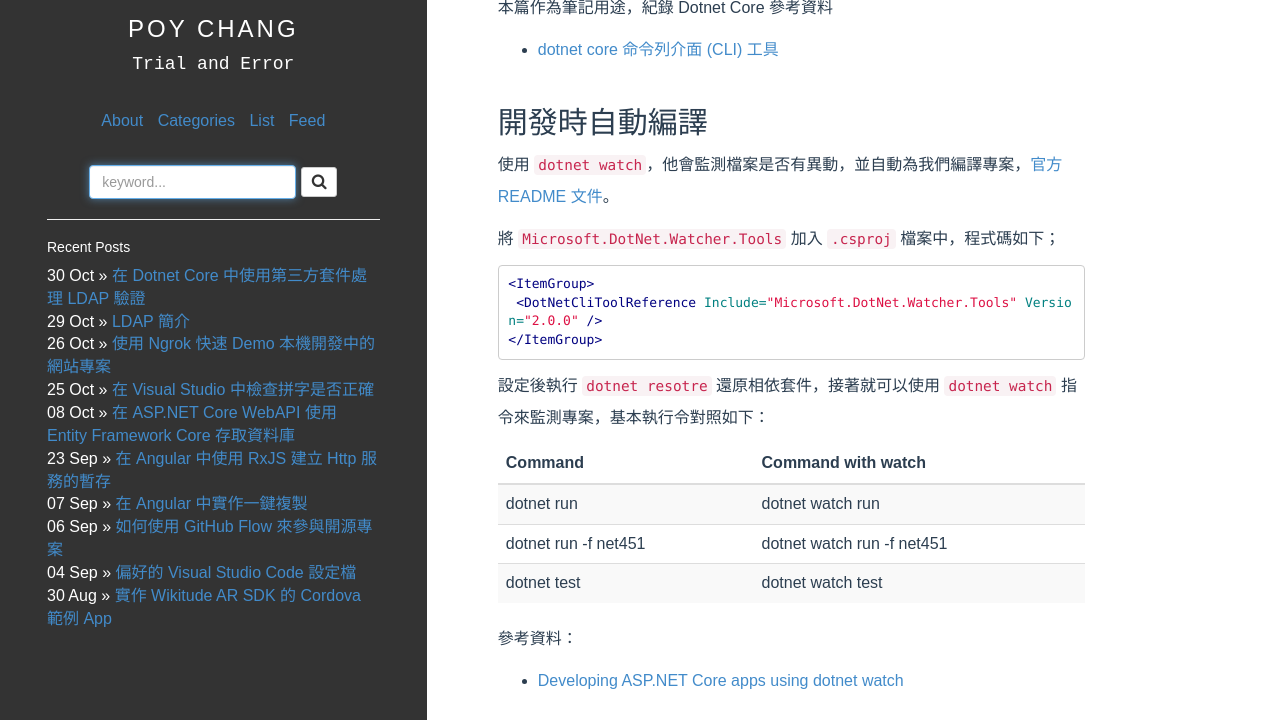
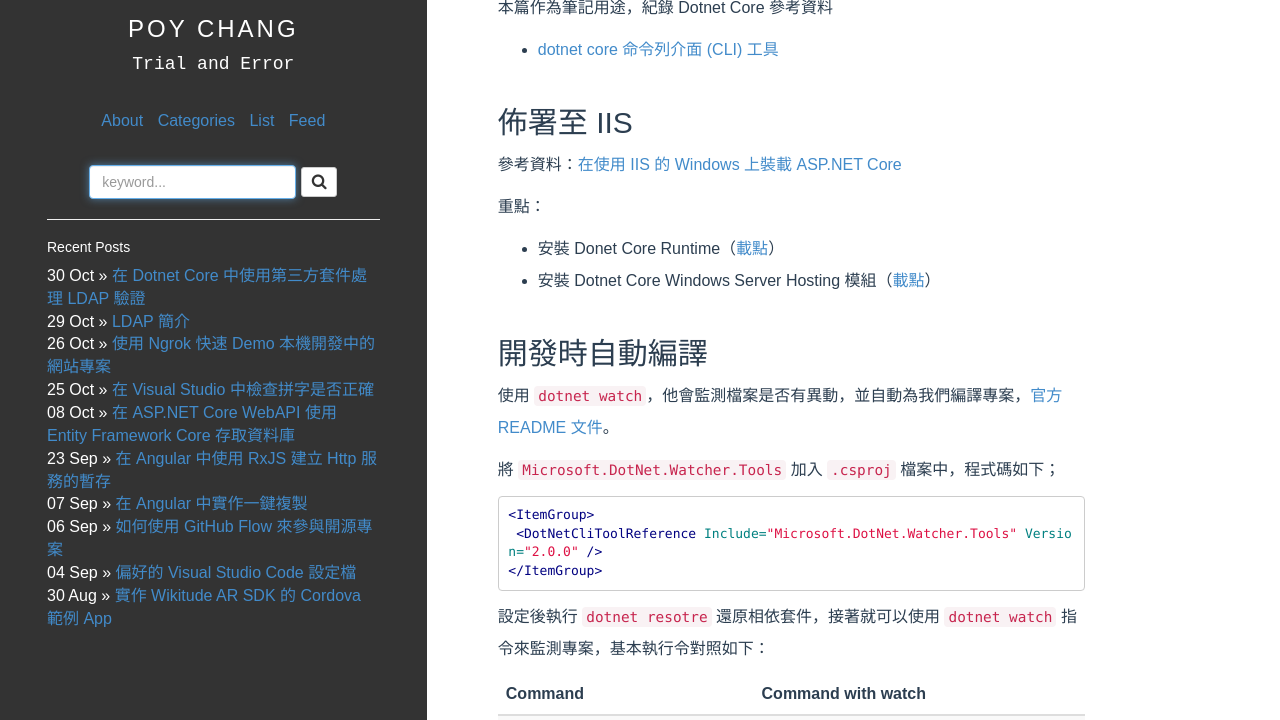
Before and after one commit to poychang/poychang.github.io, a Jekyll site: the page built from _posts/1970-01-01-note-dotnet-core.md, in a window 1280 px wide and 900 px high, cut to the strip 180-900 px from the top of the window. Built offline with Jekyll 4.4.1, drawn with Linux system fonts in a browser that asks for light colours; some web fonts are replaced; comment, search, counter and statistics services are not loaded.

Commit message:
alter note

```diff
--- a/_posts/1970-01-01-note-dotnet-core.md
+++ b/_posts/1970-01-01-note-dotnet-core.md
@@ -9,6 +9,15 @@ categories: [CSharp, Dotnet]
 本篇作為筆記用途，紀錄 Dotnet Core 參考資料
 
 * [dotnet core 命令列介面 (CLI) 工具](https://docs.microsoft.com/zh-tw/dotnet/core/tools/)
+
+## 佈署至 IIS
+
+參考資料：[在使用 IIS 的 Windows 上裝載 ASP.NET Core](https://docs.microsoft.com/zh-tw/aspnet/core/publishing/iis?tabs=aspnetcore2x)
+
+重點：
+
+* 安裝 Donet Core Runtime（[載點](https://www.microsoft.com/net/download/windows)）
+* 安裝 Dotnet Core Windows Server Hosting 模組（[載點](https://www.microsoft.com/net/download/windows)）
 
 ## 開發時自動編譯
 
```
